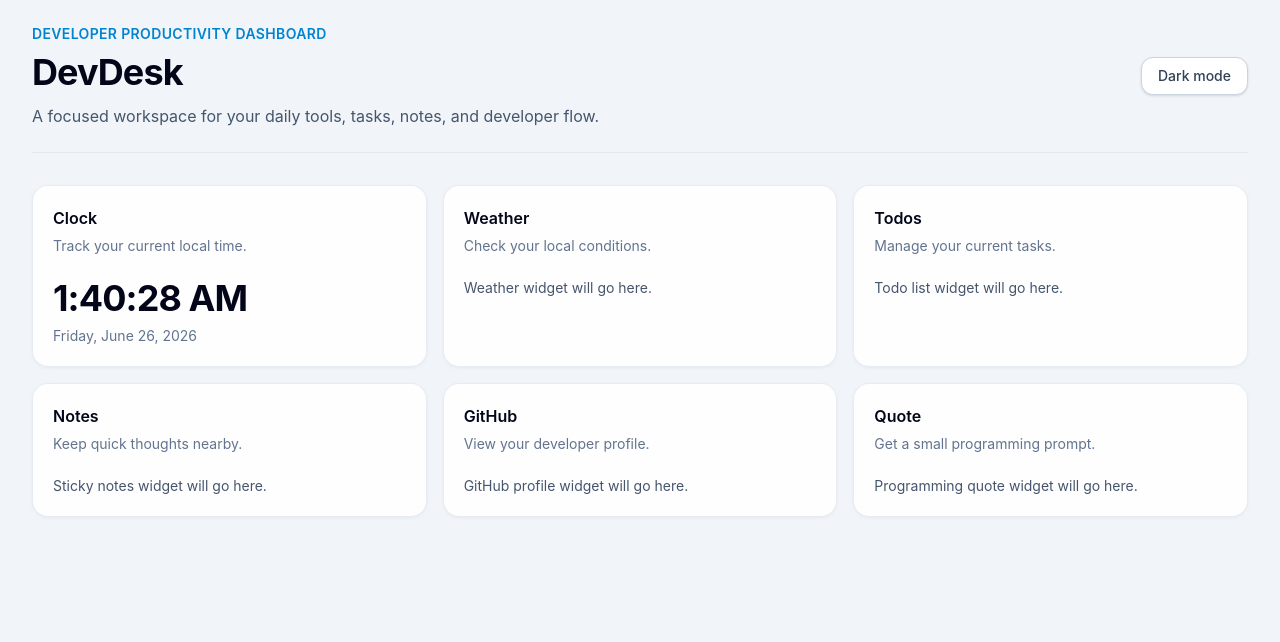
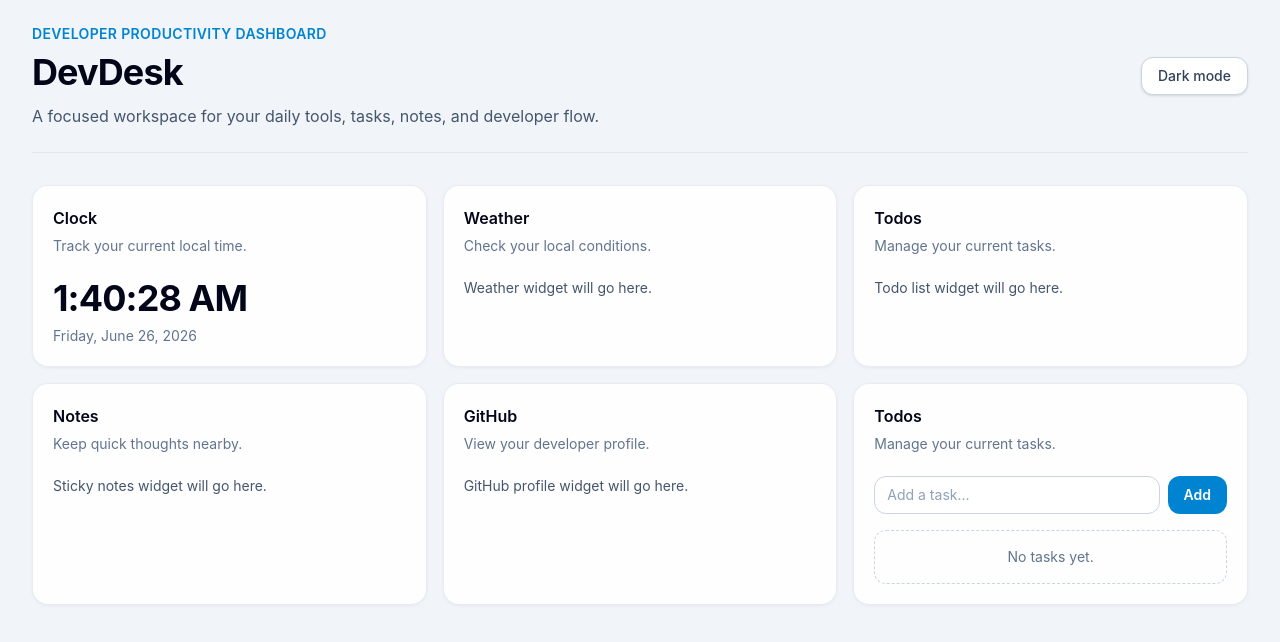
Before and after one commit to DrSeed-dev/devdesk, a React (Vite) app: page / in a window 1280 px wide. Shown: the top 642 px of the page. Built offline with nearby package versions, Linux system fonts and the light colour scheme.

Commit message:
Add persistent todo widget

```diff
--- a/src/App.tsx
+++ b/src/App.tsx
@@ -1,7 +1,8 @@
-import ClockWidget from "./components/widgets/ClockWidget";
 import Card from "./components/ui/Card";
 import ThemeToggle from "./components/ui/ThemeToggle";
 import { useTheme } from "./hooks/useTheme";
+import ClockWidget from "./components/widgets/ClockWidget";
+import TodoWidget from "./components/widgets/TodoWidget";
 
 function App() {
   const { theme, toggleTheme } = useTheme();
@@ -49,8 +50,8 @@ function App() {
             <p>GitHub profile widget will go here.</p>
           </Card>
 
-          <Card title="Quote" description="Get a small programming prompt.">
-            <p>Programming quote widget will go here.</p>
+          <Card title="Todos" description="Manage your current tasks.">
+           <TodoWidget />
           </Card>
         </section>
       </div>
--- /dev/null
+++ b/src/components/widgets/TodoWidget.tsx
@@ -0,0 +1,109 @@
+import { useState } from "react";
+import { useLocalStorage } from "../../hooks/useLocalStorage";
+import type { Todo } from "../../types/todo";
+
+const TODOS_STORAGE_KEY = "devdesk-todos";
+
+function TodoWidget() {
+  const [todos, setTodos] = useLocalStorage<Todo[]>(TODOS_STORAGE_KEY, []);
+  const [todoTitle, setTodoTitle] = useState("");
+
+  function handleAddTodo(event: React.FormEvent<HTMLFormElement>) {
+    event.preventDefault();
+
+    const trimmedTitle = todoTitle.trim();
+
+    if (!trimmedTitle) {
+      return;
+    }
+
+    const newTodo: Todo = {
+      id: crypto.randomUUID(),
+      title: trimmedTitle,
+      completed: false,
+      createdAt: new Date().toISOString(),
+    };
+
+    setTodos((currentTodos) => [newTodo, ...currentTodos]);
+    setTodoTitle("");
+  }
+
+  function handleToggleTodo(todoId: string) {
+    setTodos((currentTodos) =>
+      currentTodos.map((todo) =>
+        todo.id === todoId
+          ? { ...todo, completed: !todo.completed }
+          : todo,
+      ),
+    );
+  }
+
+  function handleDeleteTodo(todoId: string) {
+    setTodos((currentTodos) =>
+      currentTodos.filter((todo) => todo.id !== todoId),
+    );
+  }
+
+  return (
+    <div>
+      <form onSubmit={handleAddTodo} className="flex gap-2">
+        <input
+          type="text"
+          value={todoTitle}
+          onChange={(event) => setTodoTitle(event.target.value)}
+          placeholder="Add a task..."
+          className="min-w-0 flex-1 rounded-xl border border-slate-300 bg-white px-3 py-2 text-sm text-slate-900 outline-none transition placeholder:text-slate-400 focus:border-sky-500 focus:ring-2 focus:ring-sky-500/20 dark:border-slate-700 dark:bg-slate-950 dark:text-slate-100"
+        />
+
+        <button
+          type="submit"
+          className="rounded-xl bg-sky-600 px-4 py-2 text-sm font-semibold text-white transition hover:bg-sky-700"
+        >
+          Add
+        </button>
+      </form>
+
+      <ul className="mt-4 space-y-3">
+        {todos.length === 0 ? (
+          <li className="rounded-xl border border-dashed border-slate-300 p-4 text-center text-sm text-slate-500 dark:border-slate-700 dark:text-slate-400">
+            No tasks yet.
+          </li>
+        ) : (
+          todos.map((todo) => (
+            <li
+              key={todo.id}
+              className="flex items-center gap-3 rounded-xl border border-slate-200 bg-slate-50 p-3 dark:border-slate-800 dark:bg-slate-950"
+            >
+              <input
+                type="checkbox"
+                checked={todo.completed}
+                onChange={() => handleToggleTodo(todo.id)}
+                className="h-4 w-4 rounded border-slate-300"
+              />
+
+              <span
+                className={`min-w-0 flex-1 text-sm ${
+                  todo.completed
+                    ? "text-slate-400 line-through"
+                    : "text-slate-700 dark:text-slate-200"
+                }`}
+              >
+                {todo.title}
+              </span>
+
+              <button
+                type="button"
+                onClick={() => handleDeleteTodo(todo.id)}
+                className="text-sm font-medium text-rose-500 transition hover:text-rose-600"
+              >
+                Delete
+              </button>
+            </li>
+          ))
+        )}
+      </ul>
+    </div>
+  );
+}
+
+export default TodoWidget;
--- /dev/null
+++ b/src/hooks/useLocalStorage.ts
@@ -0,0 +1,19 @@
+import { useEffect, useState } from "react";
+
+export function useLocalStorage<T>(key: string, initialValue: T) {
+  const [value, setValue] = useState<T>(() => {
+    const savedValue = localStorage.getItem(key);
+
+    if (!savedValue) {
+      return initialValue;
+    }
+
+    return JSON.parse(savedValue) as T;
+  });
+
+  useEffect(() => {
+    localStorage.setItem(key, JSON.stringify(value));
+  }, [key, value]);
+
+  return [value, setValue] as const;
+}
--- /dev/null
+++ b/src/types/todo.ts
@@ -0,0 +1,6 @@
+export type Todo = {
+  id: string;
+  title: string;
+  completed: boolean;
+  createdAt: string;
+};
```
